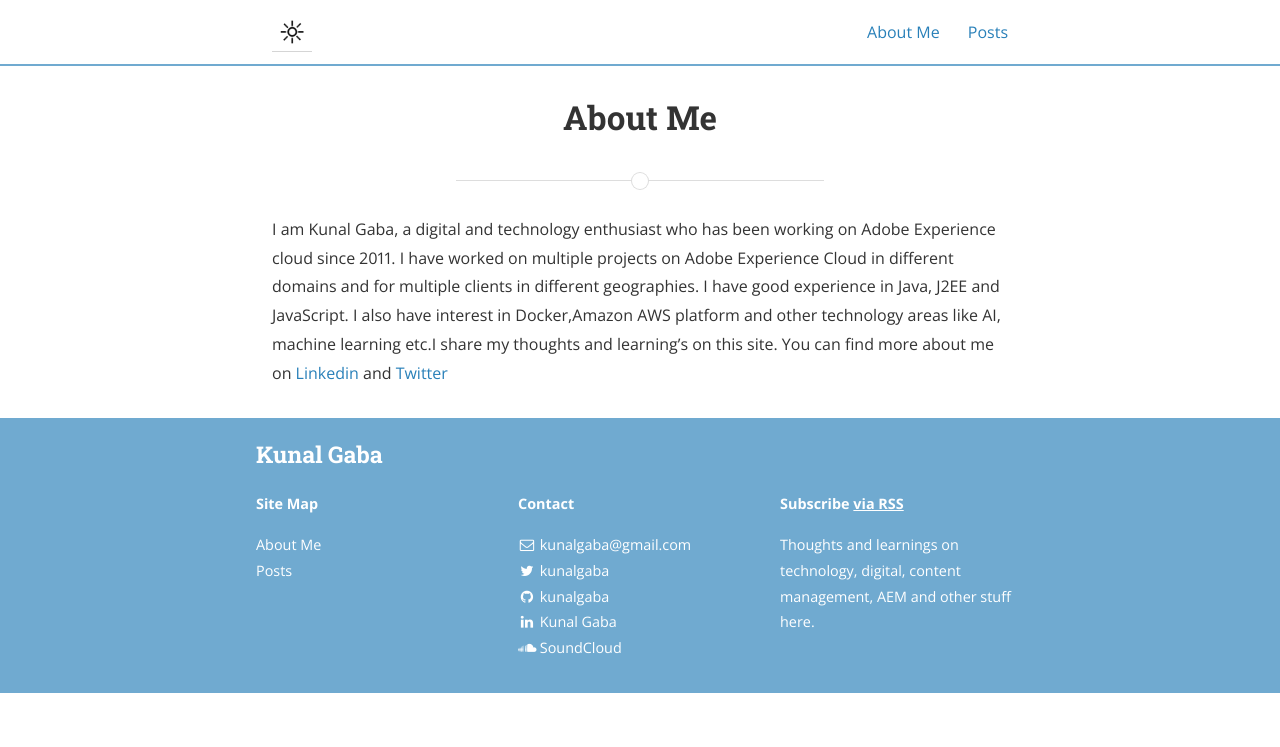
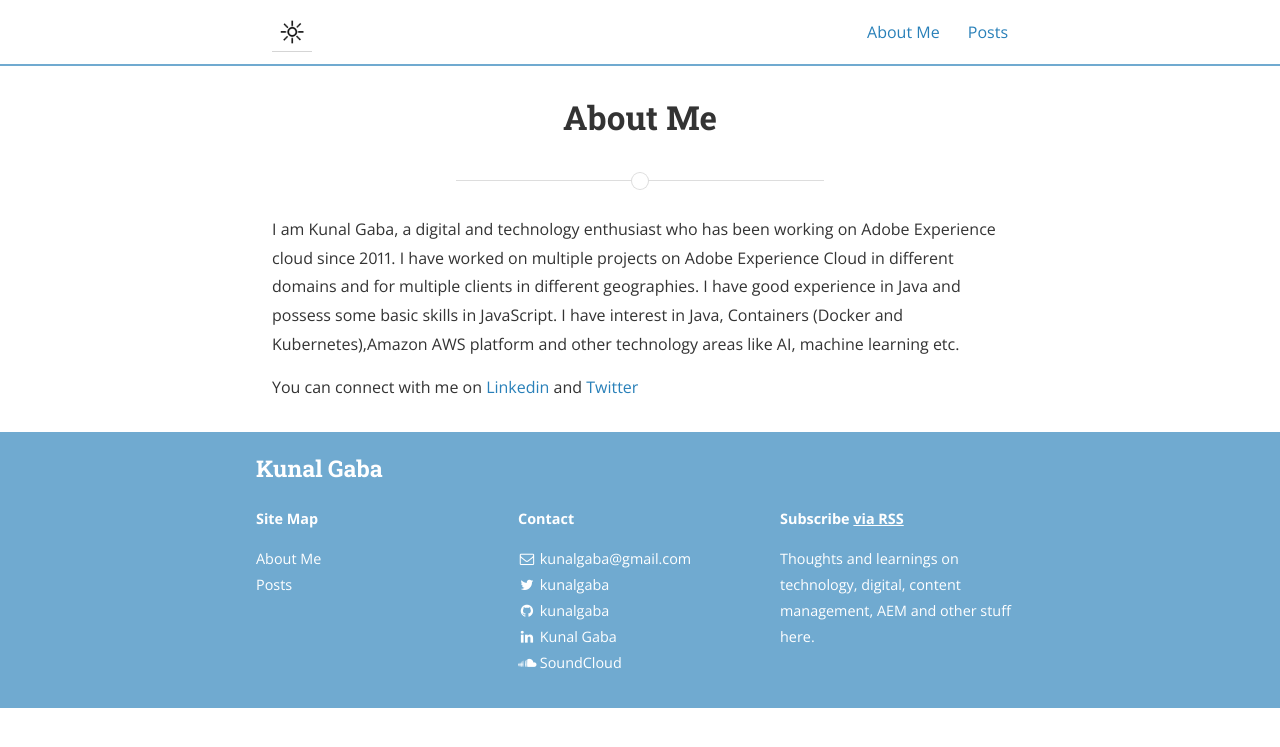
Before and after one commit to kunalgaba/kunalgaba.github.io, a Jekyll site: the page built from about.md, in a window 1280 px wide. Shown: the top 747 px of the page. Built offline with Jekyll 4.4.1, drawn with Linux system fonts in a browser that asks for light colours; nearby versions of some CDN libraries.

```diff
--- a/_config.yml
+++ b/_config.yml
@@ -10,7 +10,7 @@ exclude:
 
 # Site settings
 title: "Kunal Gaba"
-subtitle: "My personal web blog"
+subtitle: "A blog on digital, Adobe experience cloud and some new interesting stuff"
 email: kunalgaba@gmail.com
 name: Kunal Gaba
 description: >
--- a/about.md
+++ b/about.md
@@ -6,7 +6,10 @@ permalink: /about/
 
 <!--<img src="{{ site.baseurl }}/assets/profile-placeholder.gif" title="Profile Picture" class="profile">-->
 
-I am Kunal Gaba, a digital and technology enthusiast who has been working on Adobe Experience cloud since 2011. I have worked on multiple projects on Adobe Experience Cloud in different domains and for multiple clients in different geographies. I have good experience in Java, J2EE and JavaScript. I also have interest in Docker,Amazon AWS platform and other technology areas like AI, machine learning etc.I share my thoughts and learning's on this site. You can find more about me on [Linkedin] and [Twitter]
+I am Kunal Gaba, a digital and technology enthusiast who has been working on Adobe Experience cloud since 2011. I have worked on multiple projects on Adobe Experience Cloud in different domains and for multiple clients in different geographies. I have good experience in Java and possess some basic skills in JavaScript.
+I have interest in Java, Containers (Docker and Kubernetes),Amazon AWS platform and other technology areas like AI, machine learning etc.
+
+You can connect with me on [Linkedin] and [Twitter]
 
 [Linkedin]: https://www.linkedin.com/in/gabakunal/
 [Twitter]: http://twitter.com/kunalgaba
```
Also changed, not shown: _posts/2017-10-4-twelve-factor-app.markdown (added, +27 -0 lines), assets/profile-placeholder.jpg (added), 1 other file.
